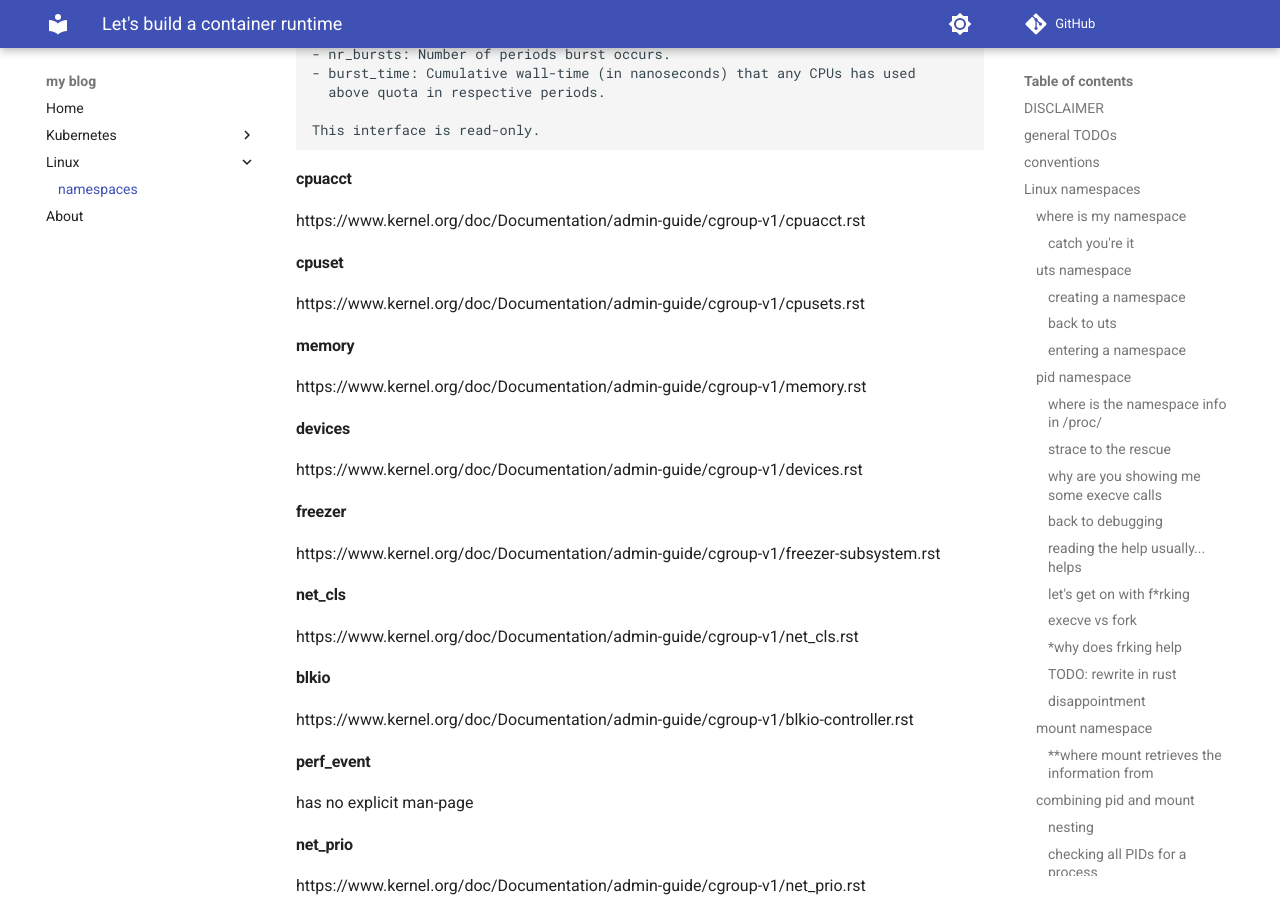
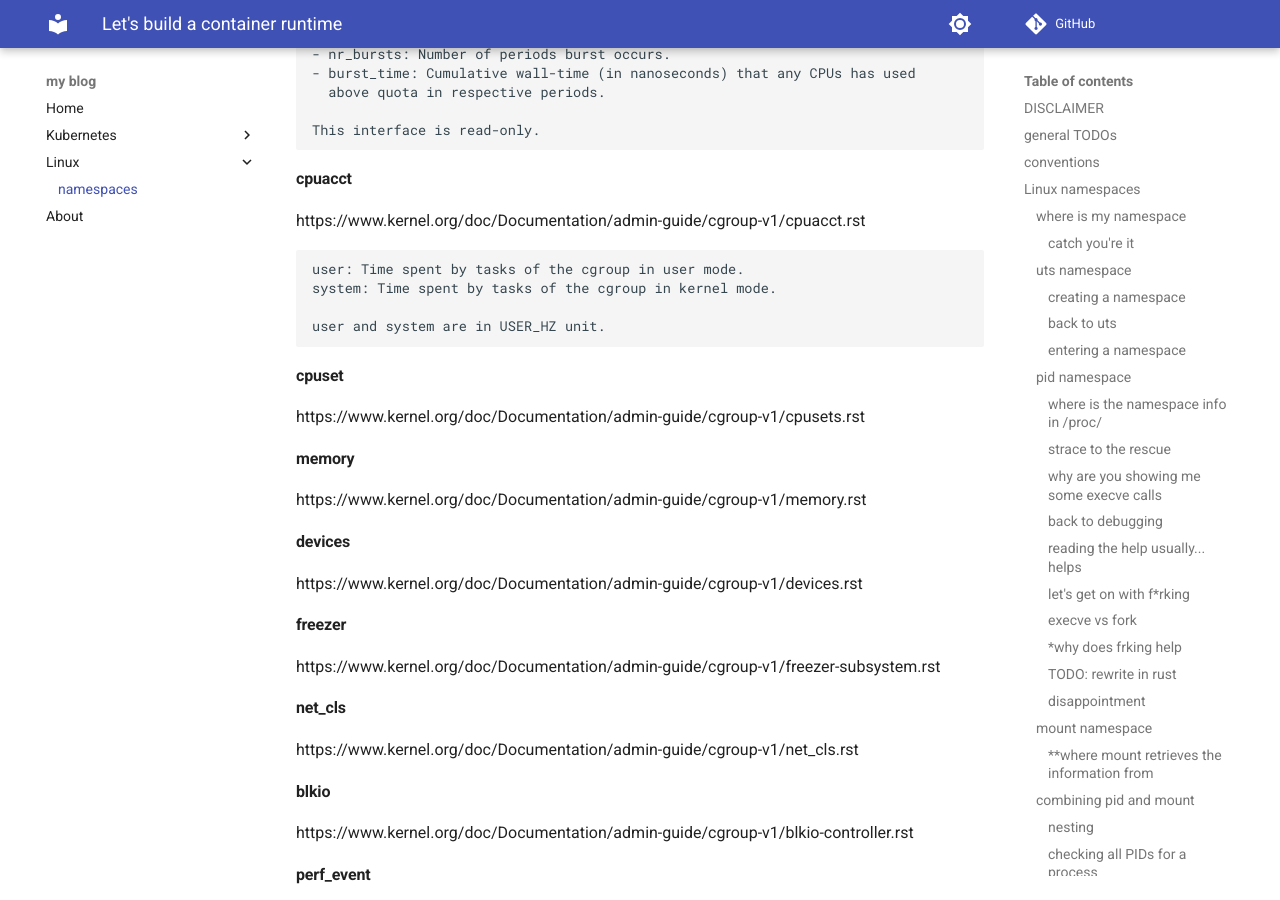
Before and after one commit to torbencarstens/blog, an MkDocs documentation site: the page built from docs/linux/namespaces.md, in a window 1280 px wide and 900 px high, scrolled down 24678 px. Built offline with MkDocs 1.6.1 and Material for MkDocs 9.7.7, drawn with Linux system fonts in a browser that asks for light colours; comment, search, counter and statistics services are not loaded.

Commit message:
Add comment to cpuacct

````diff
--- a/docs/linux/namespaces.md
+++ b/docs/linux/namespaces.md
@@ -1290,6 +1290,13 @@ This interface is read-only.
 #### **cpuacct**
 
 https://www.kernel.org/doc/Documentation/admin-guide/cgroup-v1/cpuacct.rst
+
+```text
+user: Time spent by tasks of the cgroup in user mode.
+system: Time spent by tasks of the cgroup in kernel mode.
+
+user and system are in USER_HZ unit.
+```
 
 #### **cpuset**
 
````
